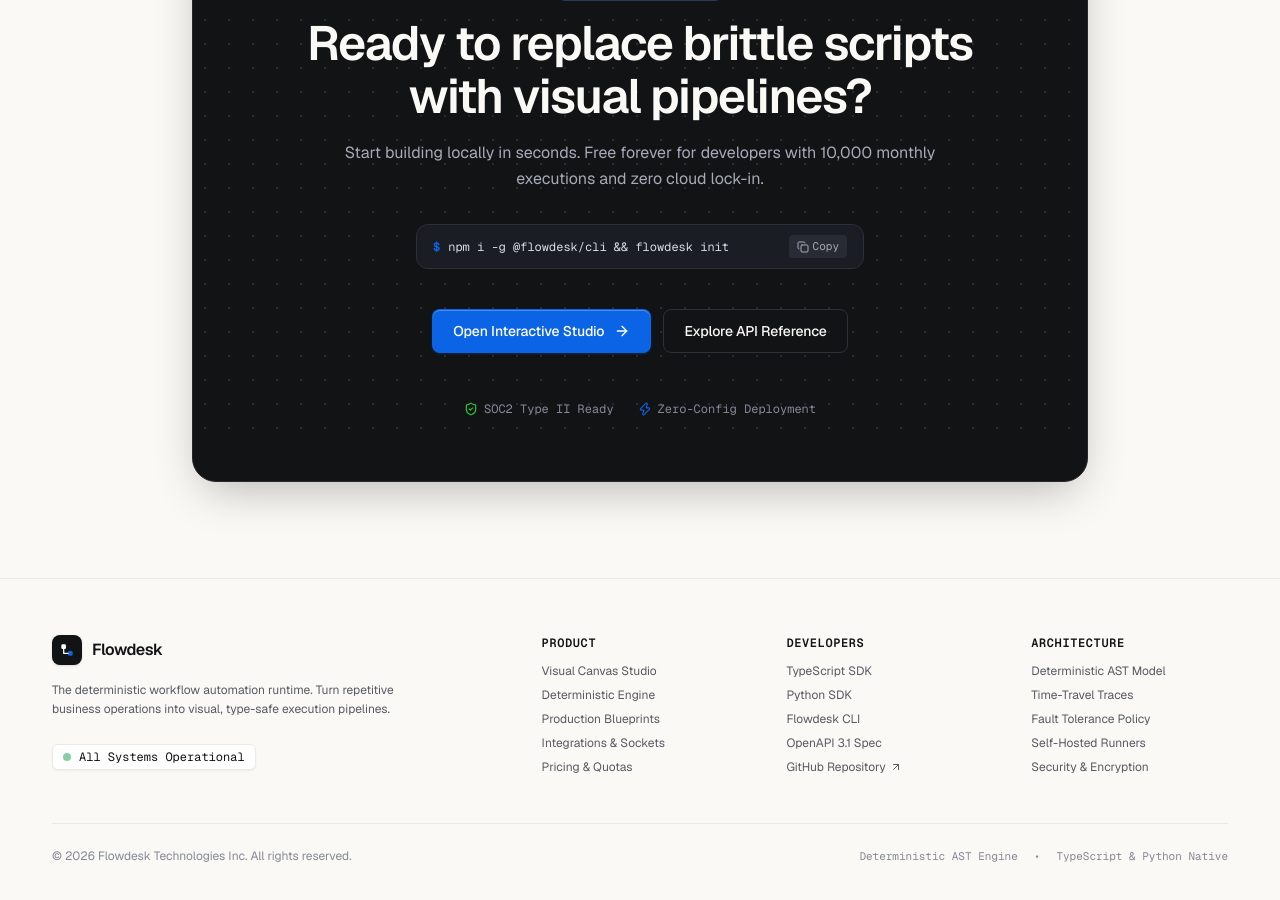
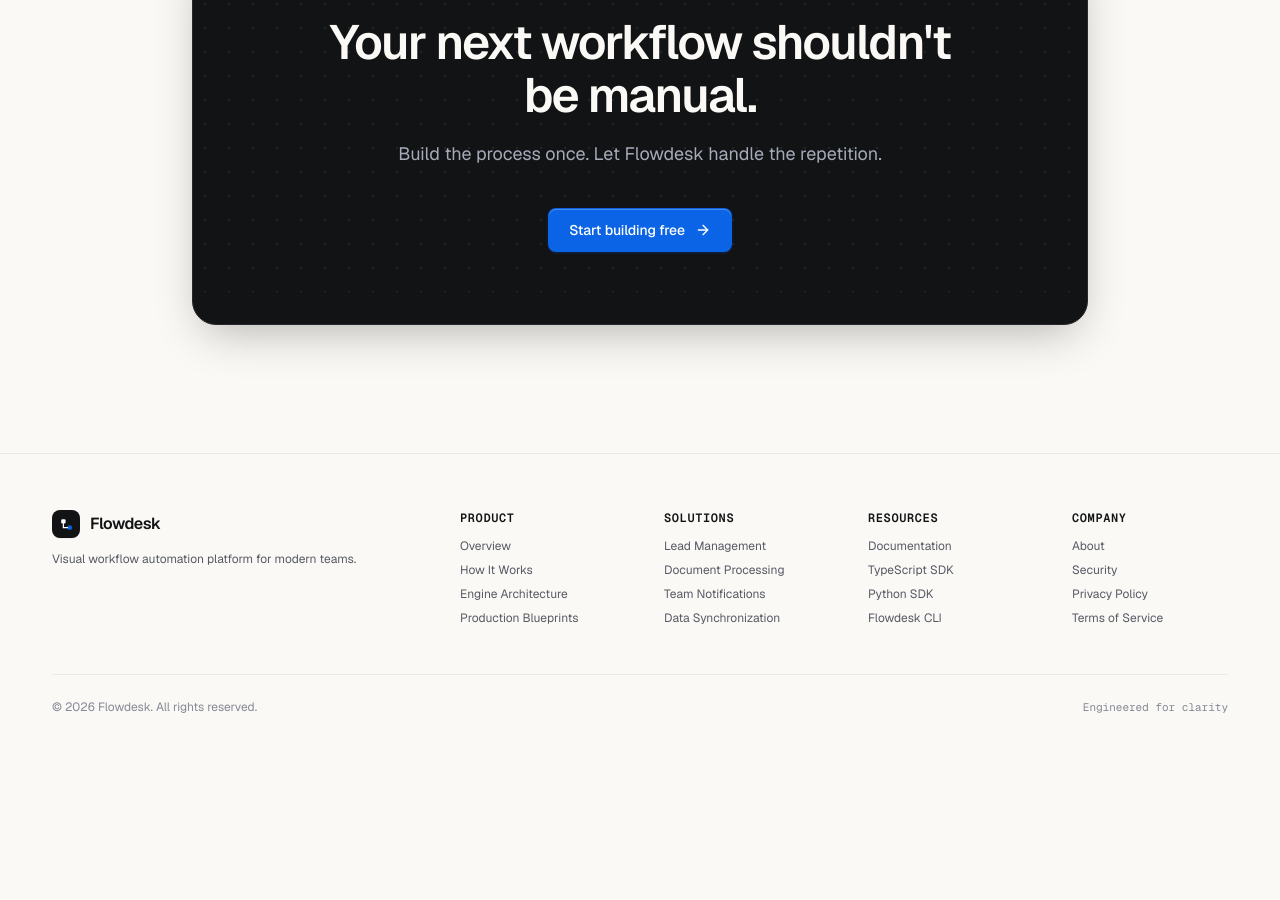
Before and after one commit to Hardik88013/Flowdesk, a Next.js app: page / in a window 1280 px wide. Shown: the part 9320-10220 px from the top of the page. After the commit the page ends 10083 px from the top, so only its background shows below. Built offline with nearby package versions, Linux system fonts and the light colour scheme.

Commit message:
feat: complete final audit, Easter egg Konami code, editorial CTA, and minimal footer

```diff
--- a/src/app/page.tsx
+++ b/src/app/page.tsx
@@ -11,6 +11,7 @@ import {
   FAQSection,
   CTASection,
   Footer,
+  EasterEgg,
 } from "@/components";
 
 export default function Home() {
@@ -48,12 +49,15 @@ export default function Home() {
         {/* 9. Technical FAQ Accordion */}
         <FAQSection />
 
-        {/* 10. Bottom Developer CTA */}
+        {/* 10. Final Editorial CTA */}
         <CTASection />
       </main>
 
-      {/* Structured Footer */}
+      {/* Structured Minimal Footer */}
       <Footer />
+
+      {/* Subtle Developer Easter Egg (Konami Code Listener) */}
+      <EasterEgg />
     </div>
   );
 }
--- a/src/components/CTASection.tsx
+++ b/src/components/CTASection.tsx
@@ -1,31 +1,18 @@
 "use client";
 
-import React, { useState } from "react";
+import React from "react";
 import { Container } from "./Container";
-import { SectionHeading } from "./SectionHeading";
 import { Button } from "./Button";
-import { Badge } from "./Badge";
-import { Card } from "./Card";
-import { Kbd } from "./Kbd";
-import { ArrowRight, Terminal, Copy, Check, ArrowUpRight, Zap, ShieldCheck } from "lucide-react";
+import { ArrowRight } from "lucide-react";
 
 export function CTASection() {
-  const [copied, setCopied] = useState(false);
-  const installCmd = "npm i -g @flowdesk/cli && flowdesk init";
-
-  const copyCommand = () => {
-    navigator.clipboard.writeText(installCmd);
-    setCopied(true);
-    setTimeout(() => setCopied(false), 2000);
-  };
-
   return (
-    <section className="py-16 sm:py-24 border-t border-[#ECEAE4] bg-[#FAF9F5] relative overflow-hidden">
+    <section className="py-20 sm:py-28 lg:py-32 border-t border-[#ECEAE4] bg-[#FAF9F5] relative overflow-hidden">
       <Container size="default">
-        <div className="max-w-4xl mx-auto rounded-3xl bg-[#111315] text-[#FAF9F5] p-8 sm:p-12 lg:p-16 border border-[#26282E] shadow-[0_16px_48px_-12px_rgba(0,0,0,0.3)] relative overflow-hidden text-center space-y-8">
-          {/* Subtle background glow grid */}
+        <div className="max-w-4xl mx-auto rounded-3xl bg-[#111315] text-[#FAF9F5] p-8 sm:p-14 lg:p-18 border border-[#26282E] shadow-[0_16px_48px_-12px_rgba(0,0,0,0.3)] relative overflow-hidden text-center space-y-8">
+          {/* Subtle architectural dot grid */}
           <div
-            className="absolute inset-0 opacity-10 pointer-events-none"
+            className="absolute inset-0 opacity-[0.08] pointer-events-none"
             style={{
               backgroundImage: "radial-gradient(#FAF9F5 1px, transparent 1px)",
               backgroundSize: "24px 24px",
@@ -33,77 +20,27 @@ export function CTASection() {
           />
 
           <div className="relative space-y-4 max-w-2xl mx-auto">
-            <Badge variant="brand" dot className="bg-[#1A2234] text-[#70A6FF] border-[#2A3C60]">
-              Developer Preview
-            </Badge>
-
-            <h2 className="text-3xl sm:text-4xl lg:text-5xl font-semibold tracking-[-0.03em] text-[#FAF9F5] leading-[1.12]">
-              Ready to replace brittle scripts with visual pipelines?
+            {/* Headline */}
+            <h2 className="text-3xl sm:text-4xl lg:text-5xl font-semibold tracking-[-0.035em] text-[#FAF9F5] leading-[1.12]">
+              Your next workflow shouldn&apos;t be manual.
             </h2>
 
-            <p className="text-sm sm:text-base text-[#A6ABB8] leading-relaxed">
-              Start building locally in seconds. Free forever for developers with 10,000 monthly executions and zero cloud lock-in.
+            {/* Supporting text */}
+            <p className="text-base sm:text-lg text-[#A6ABB8] leading-relaxed font-normal">
+              Build the process once. Let Flowdesk handle the repetition.
             </p>
           </div>
 
-          {/* Quick Terminal Copy Bar */}
-          <div className="relative max-w-md mx-auto">
-            <div className="flex items-center justify-between gap-3 px-4 py-2.5 rounded-xl bg-[#1B1D24] border border-[#2D3039] font-mono text-xs text-[#D8DCE6] shadow-inner">
-              <div className="flex items-center gap-2 truncate">
-                <span className="text-[#0B63E5] font-bold">$</span>
-                <span className="truncate">{installCmd}</span>
-              </div>
-              <button
-                type="button"
-                onClick={copyCommand}
-                className="flex items-center gap-1 px-2 py-1 rounded bg-[#282B34] hover:bg-[#343844] text-[#A6ABB8] hover:text-white transition-colors shrink-0 text-[11px] focus-visible:outline-none focus-visible:ring-1 focus-visible:ring-[#0B63E5]"
-                aria-label="Copy terminal command"
-              >
-                {copied ? (
-                  <>
-                    <Check className="w-3 h-3 text-[#27C93F]" />
-                    <span>Copied</span>
-                  </>
-                ) : (
-                  <>
-                    <Copy className="w-3 h-3" />
-                    <span>Copy</span>
-                  </>
-                )}
-              </button>
-            </div>
-          </div>
-
-          {/* Action CTAs */}
+          {/* Primary Action Button */}
           <div className="relative flex flex-wrap items-center justify-center gap-3 pt-2">
             <Button
               variant="brand"
               size="lg"
-              href="#builder"
+              href="#signup"
               rightIcon={<ArrowRight className="w-4 h-4" />}
             >
-              Open Interactive Studio
+              Start building free
             </Button>
-            <Button
-              variant="outline"
-              size="lg"
-              href="#docs"
-              className="text-[#FAF9F5] border-[#2D3039] hover:bg-[#1E2028]"
-            >
-              Explore API Reference
-            </Button>
-          </div>
-
-          {/* Trust Metrics */}
-          <div className="relative pt-4 flex flex-wrap items-center justify-center gap-6 text-xs font-mono text-[#858997]">
-            <div className="flex items-center gap-1.5">
-              <ShieldCheck className="w-3.5 h-3.5 text-[#27C93F]" />
-              <span>SOC2 Type II Ready</span>
-            </div>
-            <div className="flex items-center gap-1.5">
-              <Zap className="w-3.5 h-3.5 text-[#0B63E5]" />
-              <span>Zero-Config Deployment</span>
-            </div>
           </div>
         </div>
       </Container>
--- /dev/null
+++ b/src/components/EasterEgg.tsx
@@ -0,0 +1,94 @@
+"use client";
+
+import React, { useState, useEffect } from "react";
+import { Terminal, Sparkles } from "lucide-react";
+import { motion, AnimatePresence } from "framer-motion";
+
+const KONAMI_CODE = [
+  "ArrowUp",
+  "ArrowUp",
+  "ArrowDown",
+  "ArrowDown",
+  "ArrowLeft",
+  "ArrowRight",
+  "ArrowLeft",
+  "ArrowRight",
+  "b",
+  "a",
+];
+
+export function EasterEgg() {
+  const [inputSequence, setInputSequence] = useState<string[]>([]);
+  const [isUnlocked, setIsUnlocked] = useState(false);
+
+  useEffect(() => {
+    const handleKeyDown = (e: KeyboardEvent) => {
+      // Ignore if typing in input or textarea
+      if (
+        e.target instanceof HTMLInputElement ||
+        e.target instanceof HTMLTextAreaElement ||
+        e.target instanceof HTMLSelectElement
+      ) {
+        return;
+      }
+
+      const key = e.key.length === 1 ? e.key.toLowerCase() : e.key;
+      const expectedKey = KONAMI_CODE[inputSequence.length].toLowerCase();
+
+      if (key === expectedKey) {
+        const nextSequence = [...inputSequence, e.key];
+        if (nextSequence.length === KONAMI_CODE.length) {
+          setIsUnlocked(true);
+          setInputSequence([]);
+
+          // Broadcast custom event so workflow canvases can trigger subtle accent glow
+          window.dispatchEvent(new CustomEvent("flowdesk:shortcut-unlocked"));
+
+          setTimeout(() => {
+            setIsUnlocked(false);
+          }, 3500);
+        } else {
+          setInputSequence(nextSequence);
+        }
+      } else {
+        // Reset sequence if wrong key, but check if key is the start of Konami (ArrowUp)
+        if (e.key === "ArrowUp") {
+          setInputSequence(["ArrowUp"]);
+        } else {
+          setInputSequence([]);
+        }
+      }
+    };
+
+    window.addEventListener("keydown", handleKeyDown);
+    return () => window.removeEventListener("keydown", handleKeyDown);
+  }, [inputSequence]);
+
+  return (
+    <AnimatePresence>
+      {isUnlocked && (
+        <motion.div
+          initial={{ opacity: 0, y: 20, scale: 0.95 }}
+          animate={{ opacity: 1, y: 0, scale: 1 }}
+          exit={{ opacity: 0, y: 15, scale: 0.95 }}
+          transition={{ duration: 0.25, ease: [0.16, 1, 0.3, 1] }}
+          className="fixed bottom-6 right-6 z-50 pointer-events-none"
+          role="status"
+          aria-live="polite"
+        >
+          <div className="flex items-center gap-3 px-4 py-3 rounded-xl bg-[#111315] text-white border border-[#26282E] shadow-[0_12px_32px_rgba(0,0,0,0.3)] font-mono text-xs">
+            <div className="w-7 h-7 rounded-lg bg-[#1D212A] text-[#0B63E5] flex items-center justify-center border border-[#2E3544]">
+              <Sparkles className="w-3.5 h-3.5" />
+            </div>
+            <div>
+              <p className="font-semibold text-white">You found the shortcut.</p>
+              <p className="text-[11px] text-[#858997]">
+                Deterministic debug mode enabled
+              </p>
+            </div>
+          </div>
+        </motion.div>
+      )}
+    </AnimatePresence>
+  );
+}
--- a/src/components/Footer.tsx
+++ b/src/components/Footer.tsx
@@ -1,55 +1,62 @@
 import React from "react";
 import Link from "next/link";
 import { Container } from "./Container";
-import { ArrowUpRight } from "lucide-react";
 
 export function Footer() {
-  const footerLinks = {
-    product: [
-      { label: "Visual Canvas Studio", href: "#builder" },
-      { label: "Deterministic Engine", href: "#features" },
-      { label: "Production Blueprints", href: "#workflows" },
-      { label: "Integrations & Sockets", href: "#integrations" },
-      { label: "Pricing & Quotas", href: "#pricing" },
+  const footerSections = [
+    {
+      title: "Product",
+      links: [
+        { label: "Overview", href: "#product-demo" },
+        { label: "How It Works", href: "#how-it-works" },
+        { label: "Engine Architecture", href: "#features" },
+        { label: "Production Blueprints", href: "#solutions" },
       ],
-    developers: [
-      { label: "TypeScript SDK", href: "#docs" },
-      { label: "Python SDK", href: "#docs" },
-      { label: "Flowdesk CLI", href: "#docs" },
-      { label: "OpenAPI 3.1 Spec", href: "#docs" },
-      { label: "GitHub Repository", href: "https://github.com", external: true },
+    },
+    {
+      title: "Solutions",
+      links: [
+        { label: "Lead Management", href: "#use-cases" },
+        { label: "Document Processing", href: "#use-cases" },
+        { label: "Team Notifications", href: "#use-cases" },
+        { label: "Data Synchronization", href: "#use-cases" },
       ],
-    architecture: [
-      { label: "Deterministic AST Model", href: "#features" },
-      { label: "Time-Travel Traces", href: "#features" },
-      { label: "Fault Tolerance Policy", href: "#features" },
-      { label: "Self-Hosted Runners", href: "#faq" },
-      { label: "Security & Encryption", href: "#faq" },
+    },
+    {
+      title: "Resources",
+      links: [
+        { label: "Documentation", href: "#resources" },
+        { label: "TypeScript SDK", href: "#resources" },
+        { label: "Python SDK", href: "#resources" },
+        { label: "Flowdesk CLI", href: "#resources" },
       ],
-    company: [
-      { label: "About Flowdesk", href: "#" },
-      { label: "System Status", href: "#", status: "Operational" },
-      { label: "Changelog", href: "#" },
+    },
+    {
+      title: "Company",
+      links: [
+        { label: "About", href: "#" },
+        { label: "Security", href: "#faq" },
         { label: "Privacy Policy", href: "#" },
         { label: "Terms of Service", href: "#" },
       ],
-  };
+    },
+  ];
 
   return (
     <footer className="border-t border-[#ECEAE4] bg-[#FAF9F5] pt-14 pb-12 text-[#575A65]">
       <Container size="default">
-        <div className="grid grid-cols-2 md:grid-cols-5 gap-8 lg:gap-12 pb-12 border-b border-[#ECEAE4]">
-          {/* Brand Column */}
-          <div className="col-span-2 space-y-4">
+        <div className="grid grid-cols-2 md:grid-cols-6 gap-8 lg:gap-12 pb-12 border-b border-[#ECEAE4]">
+          {/* Flowdesk Brand Column */}
+          <div className="col-span-2 space-y-3">
             <Link
               href="/"
               className="inline-flex items-center gap-2.5 group"
               aria-label="Flowdesk Home"
             >
-              <div className="w-7.5 h-7.5 rounded-lg bg-[#111315] flex items-center justify-center text-white shadow-sm">
+              <div className="w-7 h-7 rounded-lg bg-[#111315] flex items-center justify-center text-white shadow-2xs">
                 <svg
-                  width="16"
-                  height="16"
+                  width="15"
+                  height="15"
                   viewBox="0 0 24 24"
                   fill="none"
                   xmlns="http://www.w3.org/2000/svg"
@@ -70,26 +77,19 @@ export function Footer() {
               </span>
             </Link>
 
-            <p className="text-xs text-[#575A65] max-w-sm leading-relaxed">
-              The deterministic workflow automation runtime. Turn repetitive business operations into visual, type-safe execution pipelines.
+            <p className="text-xs text-[#575A65] max-w-xs leading-relaxed font-normal">
+              Visual workflow automation platform for modern teams.
             </p>
-
-            {/* Live Operational Status Badge */}
-            <div className="pt-2">
-              <div className="inline-flex items-center gap-2 px-2.5 py-1 rounded-md bg-white border border-[#ECEAE4] text-xs font-mono text-[#111315] shadow-xs">
-                <span className="w-2 h-2 rounded-full bg-[#16A34A] animate-pulse" />
-                <span>All Systems Operational</span>
-              </div>
-            </div>
           </div>
 
-          {/* Links Columns */}
-          <div className="space-y-3">
-            <h5 className="text-xs font-mono font-semibold uppercase tracking-wider text-[#111315]">
-              Product
-            </h5>
+          {/* Nav Columns: Product, Solutions, Resources, Company */}
+          {footerSections.map((section) => (
+            <div key={section.title} className="space-y-3">
+              <h4 className="text-xs font-mono font-semibold uppercase tracking-wider text-[#111315]">
+                {section.title}
+              </h4>
               <ul className="space-y-2 text-xs">
-              {footerLinks.product.map((link) => (
+                {section.links.map((link) => (
                   <li key={link.label}>
                     <Link
                       href={link.href}
@@ -101,54 +101,13 @@ export function Footer() {
                 ))}
               </ul>
             </div>
-
-          <div className="space-y-3">
-            <h5 className="text-xs font-mono font-semibold uppercase tracking-wider text-[#111315]">
-              Developers
-            </h5>
-            <ul className="space-y-2 text-xs">
-              {footerLinks.developers.map((link) => (
-                <li key={link.label}>
-                  <Link
-                    href={link.href}
-                    className="inline-flex items-center gap-1 hover:text-[#111315] transition-colors"
-                    {...(link.external ? { target: "_blank", rel: "noopener noreferrer" } : {})}
-                  >
-                    <span>{link.label}</span>
-                    {link.external && <ArrowUpRight className="w-3 h-3" />}
-                  </Link>
-                </li>
           ))}
-            </ul>
         </div>
 
-          <div className="space-y-3">
-            <h5 className="text-xs font-mono font-semibold uppercase tracking-wider text-[#111315]">
-              Architecture
-            </h5>
-            <ul className="space-y-2 text-xs">
-              {footerLinks.architecture.map((link) => (
-                <li key={link.label}>
-                  <Link
-                    href={link.href}
-                    className="hover:text-[#111315] transition-colors"
-                  >
-                    {link.label}
-                  </Link>
-                </li>
-              ))}
-            </ul>
-          </div>
-        </div>
-
-        {/* Bottom Sub-Footer */}
-        <div className="pt-6 flex flex-col sm:flex-row items-center justify-between gap-4 text-xs text-[#858997]">
-          <p>© {new Date().getFullYear()} Flowdesk Technologies Inc. All rights reserved.</p>
-          <div className="flex items-center gap-4 font-mono text-[11px]">
-            <span>Deterministic AST Engine</span>
-            <span>•</span>
-            <span>TypeScript & Python Native</span>
-          </div>
+        {/* Small Copyright Line */}
+        <div className="pt-6 flex flex-col sm:flex-row items-center justify-between gap-3 text-xs text-[#858997]">
+          <p>© {new Date().getFullYear()} Flowdesk. All rights reserved.</p>
+          <p className="font-mono text-[11px]">Engineered for clarity</p>
         </div>
       </Container>
     </footer>
--- a/src/components/Hero.tsx
+++ b/src/components/Hero.tsx
@@ -128,6 +128,19 @@ export function Hero() {
     setNodeStates(["idle", "idle", "idle", "idle"]);
   };
 
+  const [isShortcutActive, setIsShortcutActive] = useState(false);
+
+  // Easter egg listener for subtle highlight effect
+  React.useEffect(() => {
+    const handleShortcut = () => {
+      setIsShortcutActive(true);
+      setTimeout(() => setIsShortcutActive(false), 3000);
+    };
+    window.addEventListener("flowdesk:shortcut-unlocked", handleShortcut);
+    return () =>
+      window.removeEventListener("flowdesk:shortcut-unlocked", handleShortcut);
+  }, []);
+
   return (
     <section className="relative pt-12 sm:pt-16 lg:pt-20 pb-16 sm:pb-24 overflow-hidden">
       <Container size="default">
@@ -175,7 +188,12 @@ export function Hero() {
         {/* Miniature Realistic Flowdesk Workflow Interface */}
         <div
           id="preview"
-          className="max-w-5xl mx-auto rounded-2xl bg-white border border-[#ECEAE4] shadow-[0_4px_24px_-4px_rgba(17,19,21,0.06),0_1px_3px_rgba(17,19,21,0.03)] overflow-hidden"
+          className={cn(
+            "max-w-5xl mx-auto rounded-2xl bg-white border transition-all duration-300 overflow-hidden",
+            isShortcutActive
+              ? "border-[#0B63E5] ring-2 ring-[#0B63E5]/40 shadow-[0_0_24px_rgba(11,99,229,0.15)]"
+              : "border-[#ECEAE4] shadow-[0_4px_24px_-4px_rgba(17,19,21,0.06),0_1px_3px_rgba(17,19,21,0.03)]"
+          )}
         >
           {/* Window Header / Toolbar */}
           <div className="flex flex-wrap items-center justify-between gap-3 px-4 sm:px-6 py-3 border-b border-[#ECEAE4] bg-[#FAF9F5]/70">
--- a/src/components/index.ts
+++ b/src/components/index.ts
@@ -25,3 +25,4 @@ export { PricingSection } from "./PricingSection";
 export { FAQSection } from "./FAQSection";
 export { CTASection } from "./CTASection";
 export { Footer } from "./Footer";
+export { EasterEgg } from "./EasterEgg";
```
Lines whose indentation alone changed are shown as unchanged.
